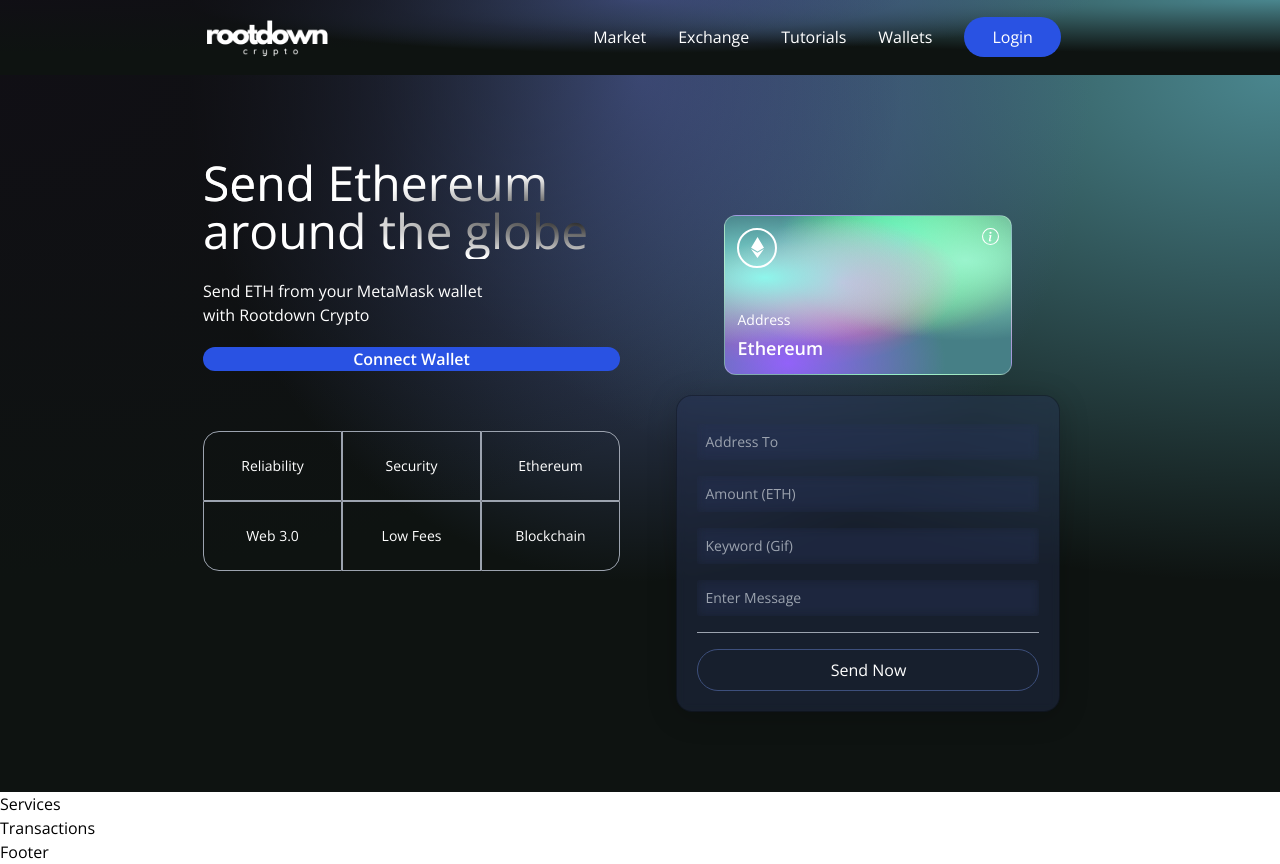
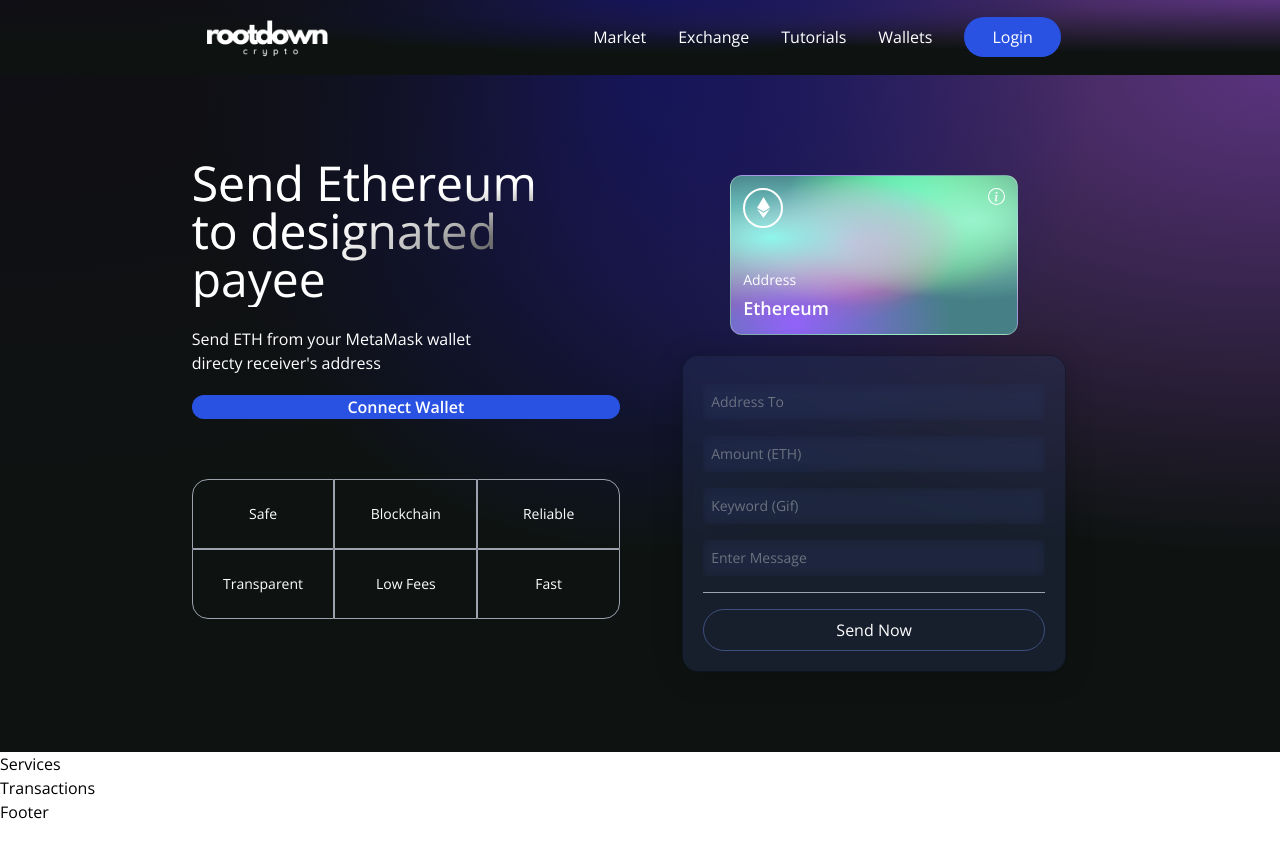
Before and after one commit to rootdown001/client, a Next.js app: page / in a window 1280 px wide. After the commit the page ends 824 px from the top, so only its background shows below. Built offline with nearby package versions, Linux system fonts and the light colour scheme.

Commit message:
update taiwind file

```diff
--- a/src/app/components/Initial.tsx
+++ b/src/app/components/Initial.tsx
@@ -41,13 +41,14 @@ export default function Initial() {
 
   return (
     <div className=" flex w-full justify-center items-center">
-      <div className=" flex md:flex-row flex-col items-start justify-between md:p-20 py-12 px-4">
-        <div className=" flex flex-1 justify-start flex-col md:mr-10">
+      <div className=" flex mf:flex-row flex-col items-start justify-between md:p-20 py-12 px-4">
+        <div className=" flex flex-1 justify-start flex-col mf:mr-10">
           <h1 className="text-3xl sm:text-5xl text-white text-unique-gradient py-1">
-            Send Ethereum <br /> around the globe
+            Send Ethereum
+            <br /> to designated payee
           </h1>
           <p className=" text-left mt-5 text-white font-light md:w-9/12 w-11/12 text-base">
-            Send ETH from your MetaMask wallet with Rootdown Crypto
+            Send ETH from your MetaMask wallet directy receiver&apos;s address
           </p>
           <button
             type="button"
@@ -59,20 +60,16 @@ export default function Initial() {
             </p>
           </button>
           <div className="grid sm:grid-cols-3 grid-cols-2 w-full mt-10">
-            <div className={`rounded-tl-2xl ${sixSectionStyles}`}>
-              Reliability
-            </div>
-            <div className={`${sixSectionStyles}`}>Security</div>
+            <div className={`rounded-tl-2xl ${sixSectionStyles}`}>Safe</div>
+            <div className={`${sixSectionStyles}`}>Blockchain</div>
             <div className={`sm:rounded-tr-2xl ${sixSectionStyles}`}>
-              Ethereum
+              Reliable
             </div>
             <div className={`sm:rounded-bl-2xl ${sixSectionStyles}`}>
-              Web 3.0
+              Transparent
             </div>
             <div className={` ${sixSectionStyles}`}>Low Fees</div>
-            <div className={`rounded-br-2xl ${sixSectionStyles}`}>
-              Blockchain
-            </div>
+            <div className={`rounded-br-2xl ${sixSectionStyles}`}>Fast</div>
           </div>
         </div>
         {/* second col */}
--- a/src/app/globals.css
+++ b/src/app/globals.css
@@ -20,11 +20,21 @@ body {
       hsla(253, 16%, 7%, 1) 0,
       transparent 50%
     ),
-    /* radial-gradient(at 50% 0%, hsla(225, 39%, 30%, 1) 0, transparent 50%),
-    radial-gradient(at 100% 0%, hsla(339, 49%, 30%, 1) 0, transparent 50%); */
-      radial-gradient(at 50% 0%, rgb(76, 94, 152) 0, transparent 50%),
-    radial-gradient(at 100% 0%, rgb(74, 134, 142) 0, transparent 50%);
+    radial-gradient(at 50% 0%, rgb(23, 23, 116) 0, transparent 50%),
+    radial-gradient(at 100% 0%, rgb(90, 51, 126) 0, transparent 50%);
 }
+
+/* .gradient-bg-initial {
+  background-color: #0e1311;
+  background-image: radial-gradient(
+      at 0% 0%,
+      hsla(253, 16%, 7%, 1) 0,
+      transparent 50%
+    ),
+    radial-gradient(at 50% 0%, hsla(225, 39%, 30%, 1) 0, transparent 50%),
+    radial-gradient(at 100% 0%, hsla(339, 49%, 30%, 1) 0, transparent 50%);
+
+} */
 
 .gradient-bg-services_component {
   background-color: #0f0e13;
--- a/tailwind.config.ts
+++ b/tailwind.config.ts
@@ -6,15 +6,47 @@ const config: Config = {
     "./src/components/**/*.{js,ts,jsx,tsx,mdx}",
     "./src/app/**/*.{js,ts,jsx,tsx,mdx}",
   ],
+  mode: "jit",
+
   theme: {
+    fontFamily: {
+      display: ["Open Sans", "sans-serif"],
+      body: ["Open Sans", "sans-serif"],
+    },
     extend: {
-      backgroundImage: {
-        "gradient-radial": "radial-gradient(var(--tw-gradient-stops))",
-        "gradient-conic":
-          "conic-gradient(from 180deg at 50% 50%, var(--tw-gradient-stops))",
+      screens: {
+        mf: "990px",
+      },
+      keyframes: {
+        "slide-in": {
+          "0%": {
+            "-webkit-transform": "translateX(120%)",
+            transform: "translateX(120%)",
+          },
+          "100%": {
+            "-webkit-transform": "translateX(0%)",
+            transform: "translateX(0%)",
+          },
+        },
+      },
+      animation: {
+        "slide-in": "slide-in 0.5s ease-out",
       },
     },
   },
-  plugins: [],
+  variants: {
+    extend: {},
+  },
+  plugins: [require("@tailwindcss/forms")],
+  // theme: {
+  //   extend: {
+  //     backgroundImage: {
+  //       "gradient-radial": "radial-gradient(var(--tw-gradient-stops))",
+  //       "gradient-conic":
+  //         "conic-gradient(from 180deg at 50% 50%, var(--tw-gradient-stops))",
+  //     },
+  //   },
+  // },
+  // plugins: [],
 };
 export default config;
```
